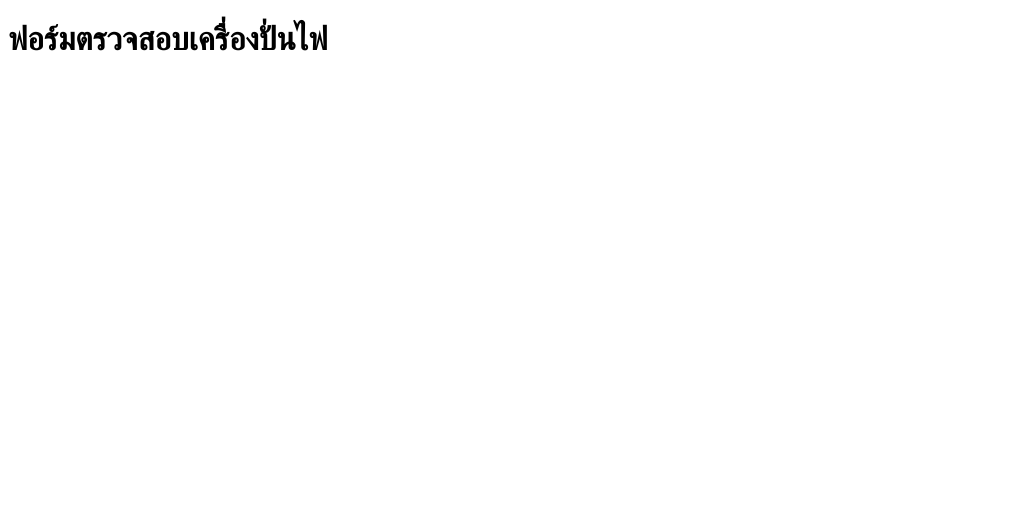
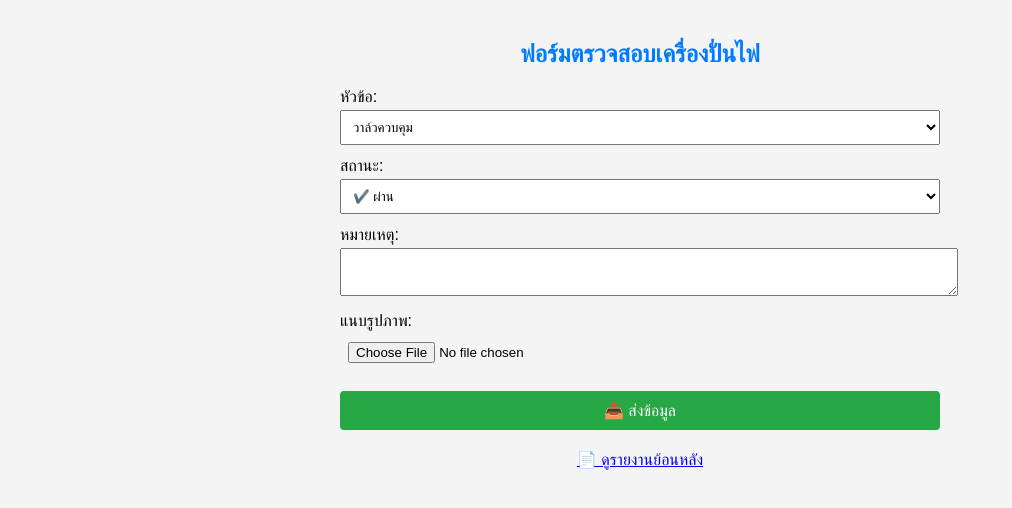
Before and after one commit to Darkeay/generator-checklist, a plain HTML site: page user.html in a window 1280 px wide. Shown: the whole page, without its empty margins (0-1012 px from the left). Drawn offline with Linux system fonts and the light colour scheme.

Commit message:
Update user.html

```diff
--- a/user.html
+++ b/user.html
@@ -1 +1,79 @@
-<!DOCTYPE html><html><head><title>User</title></head><body><h1>ฟอร์มตรวจสอบเครื่องปั่นไฟ</h1></body></html>
+<!DOCTYPE html>
+<html>
+  <head>
+    <base target="_top">
+    <meta name="viewport" content="width=device-width, initial-scale=1">
+    <style>
+      body { font-family: sans-serif; padding: 20px; background: #f4f4f4; max-width: 600px; margin: auto; }
+      h2 { color: #007BFF; text-align: center; }
+      label { display: block; margin-top: 12px; }
+      input, textarea, select { width: 100%; padding: 8px; margin-top: 4px; }
+      button { margin-top: 20px; padding: 10px; width: 100%; background: #28a745; color: white; border: none; border-radius: 4px; font-size: 16px; }
+      button:hover { background-color: #218838; }
+      .link-report { text-align: center; margin-top: 20px; }
+    </style>
+  </head>
+  <body>
+    <h2>ฟอร์มตรวจสอบเครื่องปั่นไฟ</h2>
+
+    <label>หัวข้อ:</label>
+    <select id="item">
+      <option>วาล์วควบคุม</option>
+      <option>ถังสำรอง</option>
+      <option>ระบบท่อ</option>
+      <option>เครื่องดับเพลิง</option>
+      <option>พัดลมระบายอากาศ</option>
+    </select>
+
+    <label>สถานะ:</label>
+    <select id="status">
+      <option value="ผ่าน">✔️ ผ่าน</option>
+      <option value="ไม่ผ่าน">❌ ไม่ผ่าน</option>
+      <option value="ต้องซ่อม">⚠️ ต้องซ่อม</option>
+    </select>
+
+    <label>หมายเหตุ:</label>
+    <textarea id="comment"></textarea>
+
+    <label>แนบรูปภาพ:</label>
+    <input type="file" id="imageFile" accept="image/*" capture="environment">
+
+    <button onclick="submitForm()">📤 ส่งข้อมูล</button>
+    <p id="response"></p>
+
+    <div class="link-report">
+      <a href="?page=report" target="_blank">📄 ดูรายงานย้อนหลัง</a>
+    </div>
+
+    <script>
+      function submitForm() {
+        const item = document.getElementById("item").value;
+        const status = document.getElementById("status").value;
+        const comment = document.getElementById("comment").value;
+        const fileInput = document.getElementById("imageFile");
+        const file = fileInput.files[0];
+
+        if (file) {
+          const reader = new FileReader();
+          reader.onloadend = function () {
+            const base64 = reader.result.split(",")[1];
+            google.script.run.withSuccessHandler(url => {
+              sendData(item, status, comment, url);
+            }).uploadImage({ name: file.name, type: file.type, base64 });
+          };
+          reader.readAsDataURL(file);
+        } else {
+          sendData(item, status, comment, "ไม่มีรูป");
+        }
+      }
+
+      function sendData(item, status, comment, imageUrl) {
+        google.script.run.withSuccessHandler(msg => {
+          document.getElementById("response").textContent = msg;
+          document.getElementById("comment").value = "";
+          document.getElementById("imageFile").value = null;
+        }).saveChecklist({ item, status, comment, imageUrl });
+      }
+    </script>
+  </body>
+</html>
```
